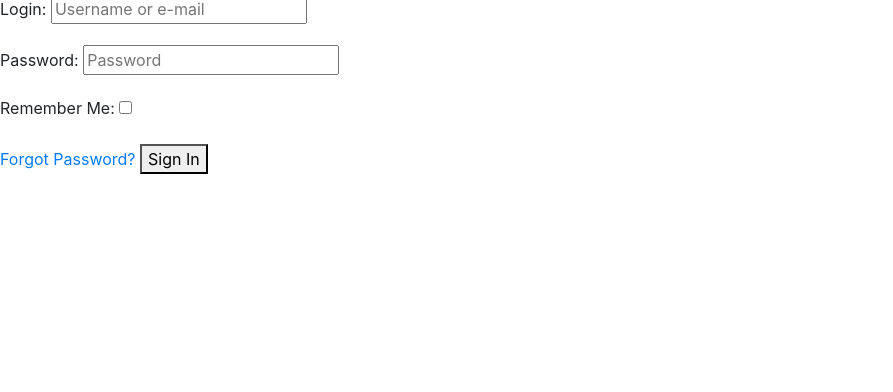
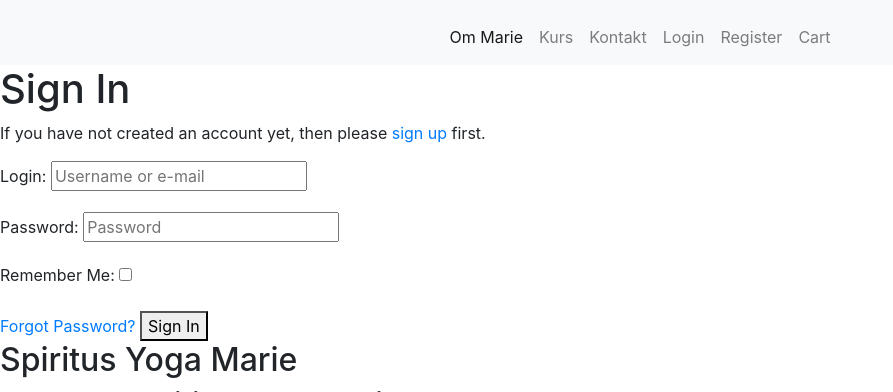
Before and after one commit to Code-Institute-Submissions/Yoga-1, a Django app: page /accounts/login/ in a window 1280 px wide. Shown: the part 102-494 px from the top of the page, without its empty margins (0-893 px from the left). Before the commit the page ends 276 px from the top, so only its background shows below. Run offline with Django 3.2, Linux system fonts and the light colour scheme; some libraries are stand-ins or nearby versions.

Commit message:
added content to the base template

```diff
--- a/templates/base.html
+++ b/templates/base.html
@@ -19,6 +19,8 @@
     {% endblock %}
 
     {% block extra_css %}
+        <!-- Own styling -->
+        <link rel="stylesheet" href="{% static 'css/custom.css' %}">
     {% endblock %}
 
     {% block corejs %}
@@ -32,10 +34,48 @@
     {% block extra_js %}
     {% endblock %}
 
-    <title>Spiritus Yoga {% block extra_title %}{% endblock %}</title>
+    <title>Spiritus Yoga Marie - {% block extra_title %}{% endblock %}</title>
   </head>
   <body>
-    <header class="container-fluid fixed-top"></header>
+    <header>
+        <nav class="navbar navbar-expand-sm navbar-light bg-light">
+			<a class="navbar-brand mx-auto" href="#"><img class="rounded-circle col-sm-4 offset-sm-4"
+            src="https://i.imgur.com/BEAE1lf.png" alt="SpirtusYogaMarie"><span class="sr-only">(current)</span></a>
+		</nav>
+		<nav class="navbar navbar-expand-sm navbar-light bg-light">
+			<button class="navbar-toggler ml-auto" type="button" data-toggle="collapse" data-target="#navbarNav" aria-controls="navbarNav" aria-expanded="false" aria-label="Toggle navigation">
+                <span class="navbar-toggler-icon"></span>
+            </button>
+			<div class="collapse navbar-collapse" id="navbarNav">
+				<ul class="navbar-nav mx-auto">
+					<li class="nav-item active text-size-navbar">
+						<a class="nav-link" href="#">Om Marie</a>
+					</li>
+					<li class="nav-item text-size-navbar">
+						<a class="nav-link" href="#">Kurs</a>
+					</li>
+					<li class="nav-item text-size-navbar">
+						<a class="nav-link" href="#">Kontakt</a>
+					</li>
+                    {% if user.is_authenticated %}
+                        <li><a class="nav-link active" href="#"><i class ="fa fa-user"></i> Profile <span class="sr-only">(current)</span></a></li>
+                        <li><a class="nav-link" href="#"><i class ="fa fa-sign-out"></i> Logout</a></li>
+                    {% else %}
+                        <li><a class="nav-link" href="#"><i class ="fa fa-sign-in"></i> Login</a></li>
+                        <li><a class="nav-link" href="#"><i class ="fa fa-user-plus"></i> Register</a></li>
+                    {% endif %}
+                    <li>
+                        <a class="nav-link" href="#">
+                            <i class="fa fa-shopping-cart"></i> Cart
+                            {% if product_count > 0 %}
+                                <label class="badge badge-warning">{{ product_count }}</label>
+                            {% endif %}
+                        </a>
+                    </li>
+				</ul>
+			</div>
+		</nav>
+    </header>
 
     {% if messages %}
         <div class="message-container"></div>
@@ -50,7 +90,53 @@
     {% block postloadjs %}
     {% endblock %}
 
+        <footer>
+		<div id="panel-header">
+			<div class="panel panel-default">
+				<div class="panel-heading">
+					<h2 class="panel-title">Spiritus Yoga Marie</h2>
+				</div>
+			</div>
+		</div>
+		<div class="row">
+			<div class="col-sm-4 offset-sm-4"><a href="https://www.facebook.com/spiritusyogamarie/" target="_blank">
+					<i class="fa fa-facebook"></i></a>
+				<i class="fa fa-instagram"></i>
+			</div>
+		</div>
+		<div class="container">
+			<div class="row">
+				<div class="col-sm-12 col-md-6">
+					<span>
+                    <h3>Om Spiritus Yoga Marie</h3>
+                    <h6>Marie er en Freelance yogalærer og medlem av Yoga Allianse, Marie tilbyr flere ulike typer yogakurs på Sotra, Bergen og omegn.</h6>
+                    <h6>Spiritus Yoga tilbyr Ashtanga – Vinyasa yogakurs, senior yogakurs, fjell yoga, Yin Yoga og bedrifts interne yogakurs.</h6><br>
+                    <h6>Medlem av:</h6>
+                    <img src="https://i.imgur.com/GVCHpWx.png" alt="SpiritusYoga">
+                </span>
+				</div>
+				<div class="col-sm-12 col-md-6" style="padding-top: 8px;">
+					<!--<span>-->
+     <!--               <h3 class="spacing">Map</h3>-->
+     <!--               </span>-->
+                    <iframe src="https://www.google.com/maps/embed?pb=!1m18!1m12!1m3!1d1973.3149848406476!2d5.122154624733005!3d60.35743486424741!2m3!1f0!2f0!3f0!3m2!1i1024!2i768!4f13.1!3m3!1m2!1s0x463ce4ee3e8f3fa7%3A0x596b441b631629ff!2s5353%20Straume%2C%20Fjell%2C%20Norway!5e0!3m2!1sen!2sin!4v1580133987175!5m2!1sen!2sin" width="100%" height="350" frameborder="0" style="border:0;" allowfullscreen=""></iframe>
+				</div>
+			</div>
 
+			<div class="text-center">
+				<a class="uppercase" href="index.php">Hjem</a>
+				<a class="uppercase" href="om-marie.php">Om Marie</a>
+				<a class="uppercase" href="kurs.php">Kurs</a>
+				<a class="uppercase" href="kontakt.php">Kontakt</a>
+			</div>
+			<div class="text-center block">
+				<i class="fa fa-copyright"></i>
+				<span>All rights reserved Spiritus Yoga Marie</span>
+				<br>
+				<span>Tjenesten er levert av 7 Fjell IT</span>
+			</div>
+		</div>
+	</footer>
 
     </body>
 </html>
```
